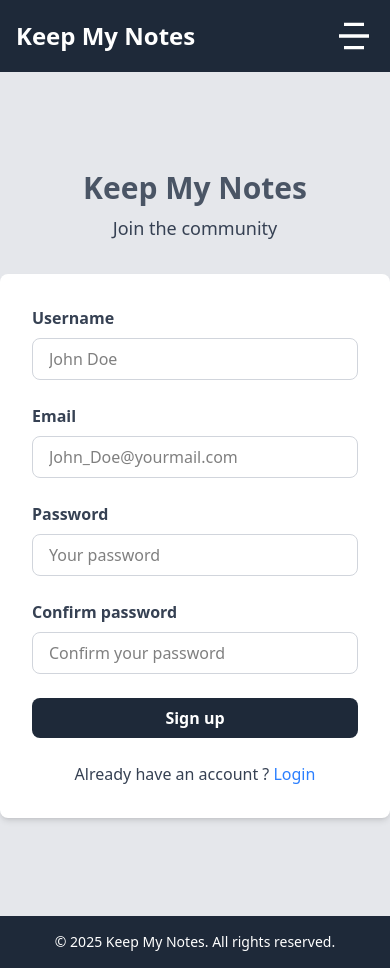
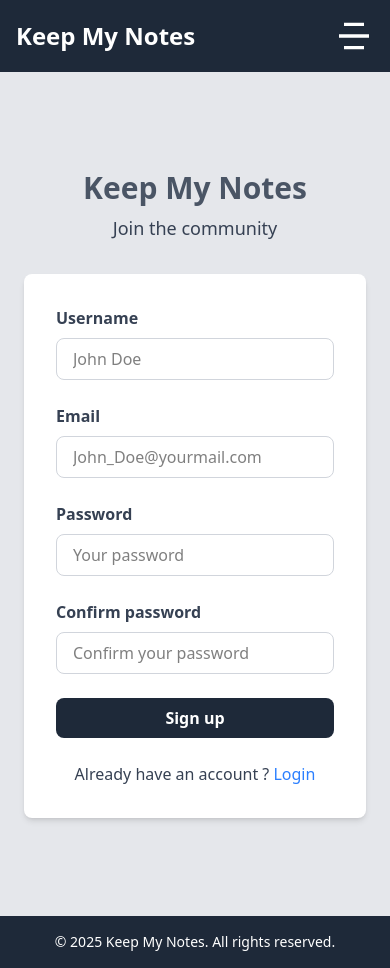
Before and after one commit to Gregory-Alexis/KeepMyNote, a React (Vite) app in the folder frontend/: page /signup in a window 390 px wide. Built offline with nearby package versions, Linux system fonts and the light colour scheme; no server answers.

Commit message:
responsive added

```diff
--- a/frontend/src/components/CardNote.tsx
+++ b/frontend/src/components/CardNote.tsx
@@ -13,7 +13,7 @@ const CardNote = () => {
   }
 
   return (
-    <div className='flex flex-wrap'>
+    <div className='flex flex-wrap md:justify-center lg:justify-start'>
       {notes?.map((note) => (
         <CardsNoteList key={note._id} note={note} title={note.title} content={note.content} />
       ))}
--- a/frontend/src/components/CardsNoteList.tsx
+++ b/frontend/src/components/CardsNoteList.tsx
@@ -61,7 +61,7 @@ const CardsNoteList = ({ title, content, note }: CardsNoteListProps) => {
   };
 
   return (
-    <div className='w-md h-48 m-4 rounded-2xl bg-white shadow-[3px_3px_10px_5px_rgba(31,41,55,0.50)] p-4 overflow-auto break-words  lg:ml-12 lg:h-60 '>
+    <div className='w-md h-48 m-4 rounded-2xl bg-white shadow-[3px_3px_10px_5px_rgba(31,41,55,0.50)] p-4 overflow-auto break-words lg:ml-12 lg:h-60 '>
       {isEditing ? (
         <form onSubmit={handleSubmit(onSubmit)}>
           <div>
--- a/frontend/src/components/FormInput.tsx
+++ b/frontend/src/components/FormInput.tsx
@@ -39,9 +39,9 @@ const FormInput = () => {
   return (
     <form
       onSubmit={handleSubmit(onSubmit)}
-      className='m-6 w-xs rounded-2xl shadow-[3px_3px_10px_5px_rgba(31,41,55,0.50)]  xl:w-2/8'
+      className='m-6 w-xs rounded-2xl shadow-[3px_3px_10px_5px_rgba(31,41,55,0.50)] md:w-lg '
     >
-      <div className='flex flex-col items-center w-full bg-white p-5 rounded-lg relative'>
+      <div className='flex flex-col items-center w-full bg-white p-5 rounded-lg relative '>
         <input
           placeholder='Title'
           type='text'
--- a/frontend/src/pages/LoginPage.tsx
+++ b/frontend/src/pages/LoginPage.tsx
@@ -26,7 +26,7 @@ const LoginPage = () => {
   };
 
   return (
-    <div className='min-h-screen flex flex-col justify-center items-center'>
+    <div className='p-6 min-h-screen flex flex-col justify-center items-center'>
       <div className='text-center mb-8'>
         <h1 className='text-3xl font-bold text-gray-600'>Keep My Notes</h1>
         <p className='text-lg text-gray-800 mt-2'>Login and share your notes</p>
--- a/frontend/src/pages/SignUpPage.tsx
+++ b/frontend/src/pages/SignUpPage.tsx
@@ -23,7 +23,7 @@ const SignUpPage = () => {
   };
 
   return (
-    <div className='h-screen flex flex-col justify-center items-center'>
+    <div className='p-6 h-screen flex flex-col justify-center items-center'>
       <div className='text-center mb-8'>
         <h1 className='text-3xl font-bold text-gray-600'>Keep My Notes</h1>
         <p className='text-lg text-gray-700 mt-2'>Join the community</p>
```
